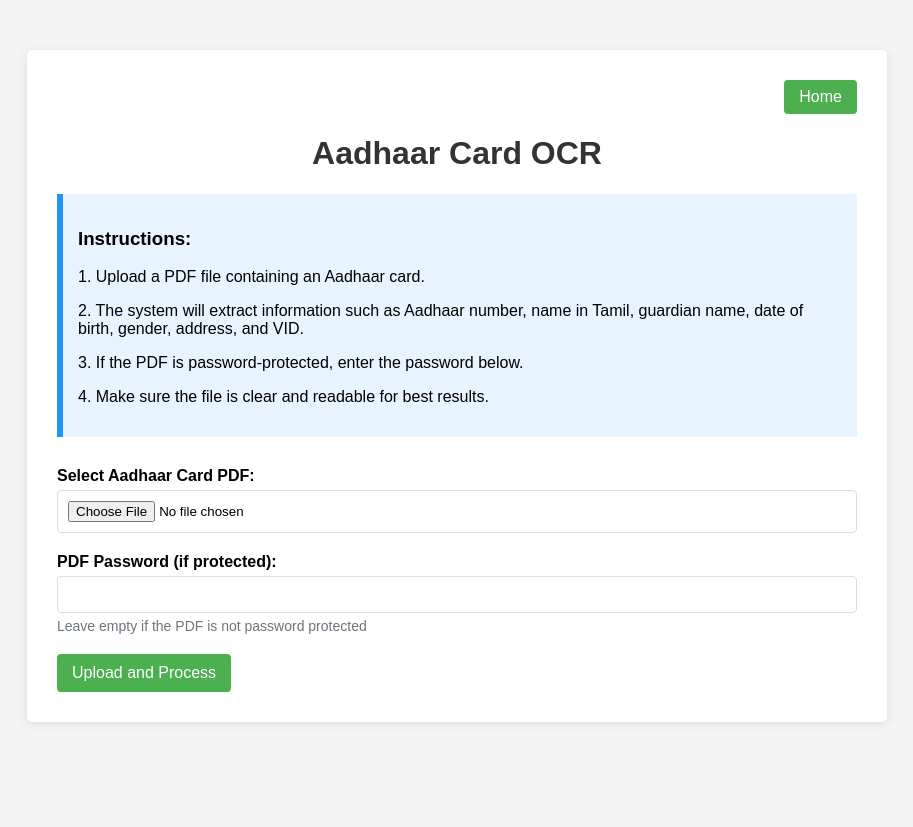
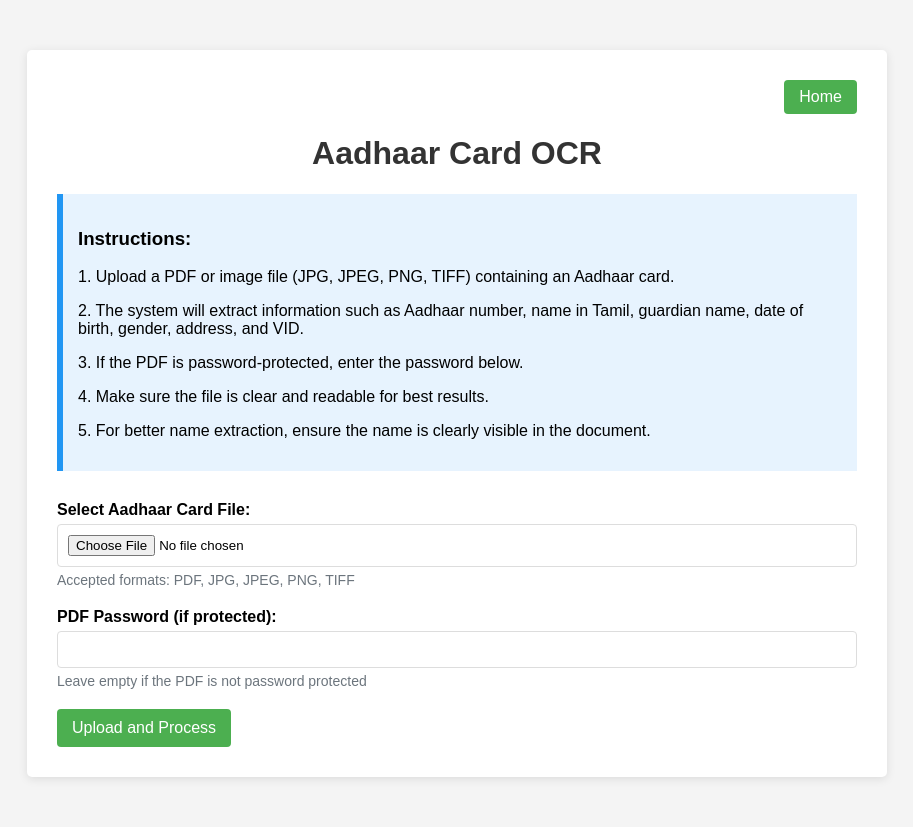
Before and after one commit to syedzubyl/OCR1, a Flask app: page / in a window 1280 px wide. Shown: the whole page, without its empty margins (183-1096 px from the left). Before the commit the page ends 724 px from the top, so only its background shows below. Run offline with Flask 3, Linux system fonts and the light colour scheme.

Commit message:
Improved name extraction and added support for image files

```diff
--- a/app.py
+++ b/app.py
@@ -20,7 +20,7 @@
 
 # Configuration
 UPLOAD_FOLDER = 'uploads'
-ALLOWED_EXTENSIONS = {'pdf'}
+ALLOWED_EXTENSIONS = {'pdf', 'jpg', 'jpeg', 'png', 'tiff'}
 
 # Initialize Flask app
 app = Flask(__name__)
@@ -654,72 +654,139 @@
 
 @app.route('/upload', methods=['POST'])
 def upload_file():
-    if 'file' not in request.files:
-        flash('No file part')
+    try:
+        if 'file' not in request.files:
+            flash('No file part')
+            return redirect(url_for('index'))
+
+        file = request.files['file']
+        pdf_password = request.form.get('pdf_password', '')
+
+        if file.filename == '':
+            flash('No selected file')
+            return redirect(url_for('index'))
+
+        # Print debugging information
+        print(f"Received file: {file.filename}, Content type: {file.content_type}")
+
+        if file and allowed_file(file.filename):
+            filename = secure_filename(file.filename)
+            filepath = os.path.join(app.config['UPLOAD_FOLDER'], filename)
+            file.save(filepath)
+
+            print(f"File saved to: {filepath}")
+
+            # Process the uploaded PDF with password if provided
+            results = process_aadhaar_card(filepath, pdf_password)
+
+            # Print the results for debugging
+            print(f"Extraction results: {results}")
+
+            # Store results in session for display
+            session['ocr_results'] = results
+
+            return redirect(url_for('results'))
+        else:
+            flash('Invalid file type. Please upload a PDF file.')
+            print(f"Invalid file type: {file.filename}")
+            return redirect(url_for('index'))
+    except Exception as e:
+        # Log any exceptions that occur
+        error_message = f"Error in upload_file: {str(e)}"
+        print(error_message)
+        flash(f"An error occurred: {str(e)}")
         return redirect(url_for('index'))
-
-    file = request.files['file']
-    pdf_password = request.form.get('pdf_password', '')
-
-    if file.filename == '':
-        flash('No selected file')
-        return redirect(url_for('index'))
-
-    if file and allowed_file(file.filename):
-        filename = secure_filename(file.filename)
-        filepath = os.path.join(app.config['UPLOAD_FOLDER'], filename)
-        file.save(filepath)
-
-        # Process the uploaded PDF with password if provided
-        results = process_aadhaar_card(filepath, pdf_password)
-
-        # Store results in session for display
-        session['ocr_results'] = results
-
-        return redirect(url_for('results'))
 
     flash('Invalid file type. Please upload a PDF file.')
     return redirect(url_for('index'))
 
 @app.route('/results')
 def results():
-    if 'ocr_results' not in session:
-        return redirect(url_for('index'))
+    try:
+        # Check if results are in session
+        if 'ocr_results' not in session:
+            print("Warning: No OCR results found in session")
+            return render_template('results.html', results={"error": "No OCR results found. Please upload a file first."})
 
-    results = session['ocr_results']
-    return render_template('results.html', results=results)
+        # Get results from session
+        results = session['ocr_results']
+
+        # Print debugging information
+        print(f"Results route - Session data: {results}")
+
+        # Check if results is a dictionary
+        if not isinstance(results, dict):
+            print(f"Warning: Results is not a dictionary, it's a {type(results)}")
+            results = {"error": f"Invalid results format: {type(results)}"}
+
+        # Ensure raw_text is available for debugging
+        if 'raw_text' not in results:
+            results['raw_text'] = "No raw text available"
+
+        return render_template('results.html', results=results)
+    except Exception as e:
+        error_message = f"Error in results route: {str(e)}"
+        print(error_message)
+        return render_template('results.html', results={"error": error_message})
 
 # API endpoint for extraction
 @app.route('/extract', methods=['POST'])
 def extract_aadhaar():
-    if 'file' not in request.files:
-        return jsonify({"error": "No file provided. Please upload a PDF file."})
+    try:
+        if 'file' not in request.files:
+            return jsonify({"error": "No file provided. Please upload a PDF or image file."})
 
-    file = request.files['file']
-    password = request.form.get('password', None)
+        file = request.files['file']
+        password = request.form.get('password', None)
 
-    if file.filename == '':
-        return jsonify({"error": "No selected file. Please upload a PDF file."})
+        if file.filename == '':
+            return jsonify({"error": "No selected file. Please upload a PDF or image file."})
 
-    if not allowed_file(file.filename):
-        return jsonify({"error": "Invalid file type. Please upload a PDF file."})
+        # Print debugging information
+        print(f"API: Received file: {file.filename}, Content type: {file.content_type}")
 
-    # Process the PDF file
-    contents = file.read()
-    text = extract_text_from_pdf(contents, password)
+        if not allowed_file(file.filename):
+            return jsonify({"error": f"Invalid file type: {file.filename}. Please upload a PDF or image file (jpg, jpeg, png, tiff)."})
 
-    # Parse the extracted text
-    aadhaar_data = parse_aadhaar_details(text)
+        # Save the file temporarily
+        temp_file = tempfile.NamedTemporaryFile(delete=False, suffix=os.path.splitext(file.filename)[1])
+        file.save(temp_file.name)
+        temp_file.close()
 
-    # Add raw text to the response for debugging
-    result = aadhaar_data.model_dump()
-    result['raw_text'] = text
+        print(f"API: File saved temporarily to: {temp_file.name}")
 
-    # Print formatted JSON to terminal for debugging
-    print("\nExtracted Aadhaar Details:")
-    print(aadhaar_data.model_dump_json(indent=4))
+        # Process the file based on its type
+        file_ext = os.path.splitext(file.filename.lower())[1]
 
-    return jsonify(result)
+        if file_ext == '.pdf':
+            # Process PDF file
+            with open(temp_file.name, 'rb') as f:
+                pdf_bytes = f.read()
+            text = extract_text_from_pdf(pdf_bytes, password)
+        else:
+            # Process image file
+            image = Image.open(temp_file.name)
+            text = process_image_for_ocr(image)
+
+        # Clean up the temporary file
+        os.unlink(temp_file.name)
+
+        # Parse the extracted text
+        aadhaar_data = parse_aadhaar_details(text)
+
+        # Add raw text to the response for debugging
+        result = aadhaar_data.model_dump()
+        result['raw_text'] = text
+
+        # Print formatted JSON to terminal for debugging
+        print("\nExtracted Aadhaar Details:")
+        print(aadhaar_data.model_dump_json(indent=4))
+
+        return jsonify(result)
+    except Exception as e:
+        error_message = f"Error in extract_aadhaar: {str(e)}"
+        print(error_message)
+        return jsonify({"error": error_message, "raw_text": "Error occurred during processing"})
 
 # API endpoint for validation
 @app.route('/validate', methods=['POST'])
--- a/templates/index.html
+++ b/templates/index.html
@@ -1,8 +1,8 @@
 <!DOCTYPE html>
 <html lang="en">
   <head>
-    <meta charset="UTF-8">
-    <meta name="viewport" content="width=device-width, initial-scale=1.0">
+    <meta charset="UTF-8" />
+    <meta name="viewport" content="width=device-width, initial-scale=1.0" />
     <title>Aadhaar OCR - Upload</title>
     <style>
       body {
@@ -42,7 +42,7 @@
         box-sizing: border-box;
       }
       .submit-btn {
-            background-color: #4CAF50;
+        background-color: #4caf50;
         color: white;
         padding: 10px 15px;
         border: none;
@@ -67,7 +67,7 @@
         margin-bottom: 20px;
       }
       .nav a {
-            background-color: #4CAF50;
+        background-color: #4caf50;
         color: white;
         padding: 8px 15px;
         text-decoration: none;
@@ -78,7 +78,7 @@
       }
       .instructions {
         background-color: #e7f3fe;
-            border-left: 6px solid #2196F3;
+        border-left: 6px solid #2196f3;
         padding: 15px;
         margin-bottom: 20px;
       }
@@ -100,30 +100,58 @@
 
       <div class="instructions">
         <h3>Instructions:</h3>
-            <p>1. Upload a PDF file containing an Aadhaar card.</p>
-            <p>2. The system will extract information such as Aadhaar number, name in Tamil, guardian name, date of birth, gender, address, and VID.</p>
+        <p>
+          1. Upload a PDF or image file (JPG, JPEG, PNG, TIFF) containing an
+          Aadhaar card.
+        </p>
+        <p>
+          2. The system will extract information such as Aadhaar number, name in
+          Tamil, guardian name, date of birth, gender, address, and VID.
+        </p>
         <p>3. If the PDF is password-protected, enter the password below.</p>
         <p>4. Make sure the file is clear and readable for best results.</p>
+        <p>
+          5. For better name extraction, ensure the name is clearly visible in
+          the document.
+        </p>
       </div>
 
-        {% with messages = get_flashed_messages() %}
-            {% if messages %}
-                {% for message in messages %}
+      {% with messages = get_flashed_messages() %} {% if messages %} {% for
+      message in messages %}
       <div class="flash-message">{{ message }}</div>
-                {% endfor %}
-            {% endif %}
-        {% endwith %}
+      {% endfor %} {% endif %} {% endwith %}
 
       <div class="upload-form">
-            <form action="{{ url_for('upload_file') }}" method="post" enctype="multipart/form-data">
+        <form
+          action="{{ url_for('upload_file') }}"
+          method="post"
+          enctype="multipart/form-data"
+        >
           <div class="form-group">
-                    <label for="file">Select Aadhaar Card PDF:</label>
-                    <input type="file" id="file" name="file" class="file-input" accept=".pdf" required>
+            <label for="file">Select Aadhaar Card File:</label>
+            <input
+              type="file"
+              id="file"
+              name="file"
+              class="file-input"
+              accept=".pdf,.jpg,.jpeg,.png,.tiff"
+              required
+            />
+            <small class="form-text"
+              >Accepted formats: PDF, JPG, JPEG, PNG, TIFF</small
+            >
           </div>
           <div class="form-group">
             <label for="pdf_password">PDF Password (if protected):</label>
-                    <input type="password" id="pdf_password" name="pdf_password" class="file-input">
-                    <small class="form-text">Leave empty if the PDF is not password protected</small>
+            <input
+              type="password"
+              id="pdf_password"
+              name="pdf_password"
+              class="file-input"
+            />
+            <small class="form-text"
+              >Leave empty if the PDF is not password protected</small
+            >
           </div>
           <button type="submit" class="submit-btn">Upload and Process</button>
         </form>
```
Also changed, not shown: templates/results.html (+45 -43 lines). Lines whose indentation alone changed are shown as unchanged.
